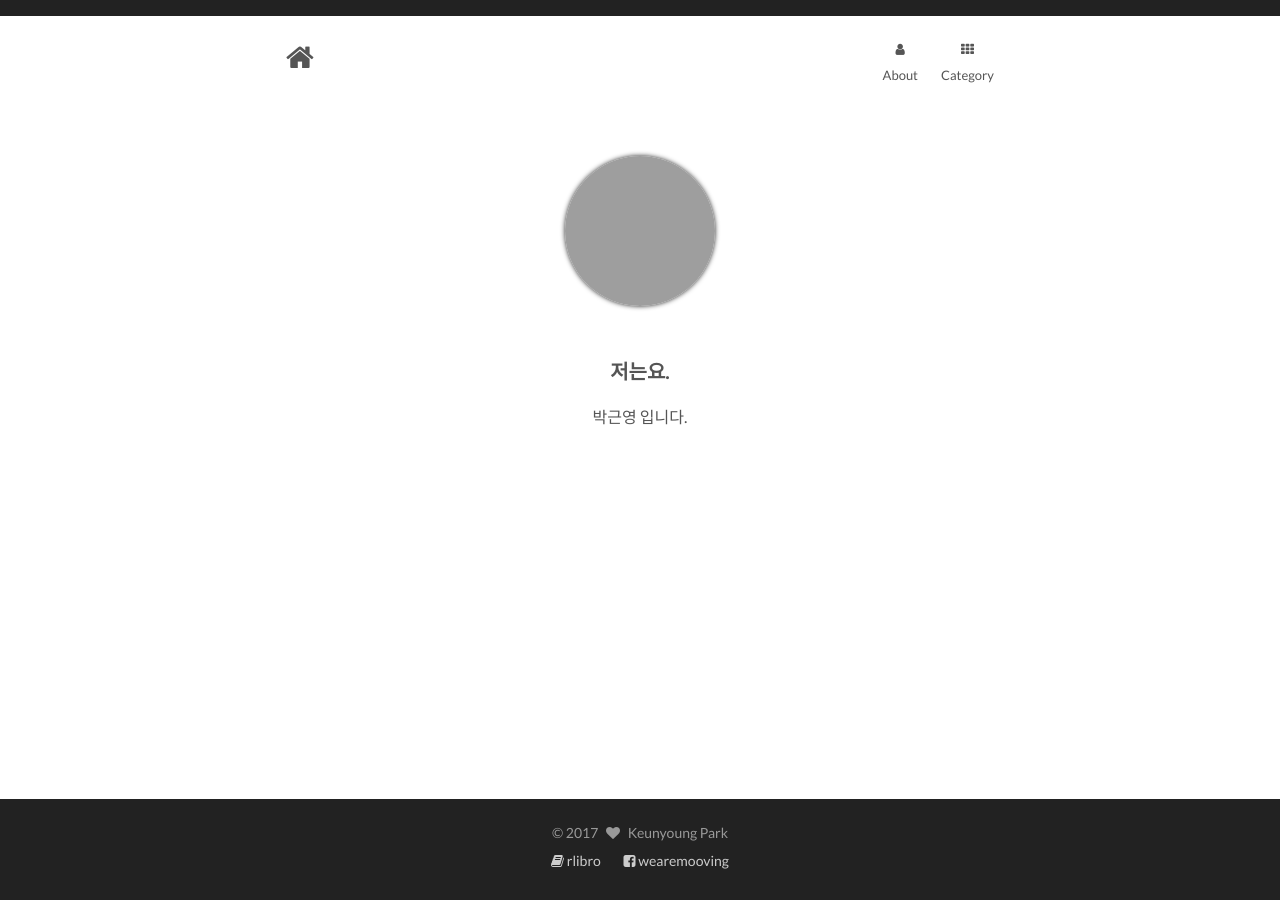
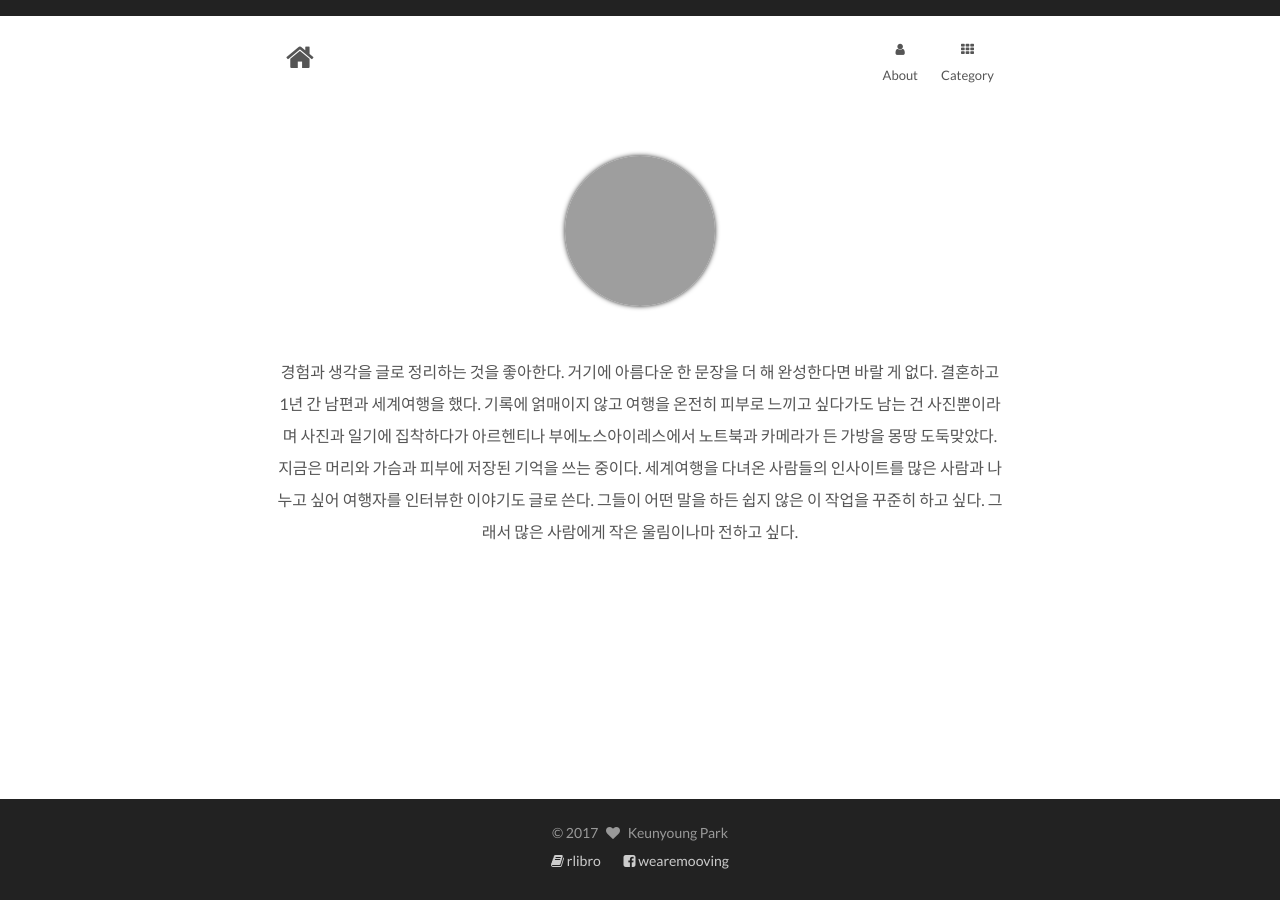
Before and after one commit to rlibro/rlibro.github.io, a Jekyll site: the page built from about/index.md, in a window 1280 px wide. Built offline with Jekyll 4.4.1, drawn with Linux system fonts in a browser that asks for light colours; grey boxes are pictures that could not be loaded.

Commit message:
about 입력

```diff
--- a/about/index.md
+++ b/about/index.md
@@ -3,6 +3,5 @@ layout: profile
 title: Jane is young
 ---
 
-## 저는요.
-
-박근영 입니다.
+경험과 생각을 글로 정리하는 것을 좋아한다. 거기에 아름다운 한 문장을 더 해 완성한다면 바랄 게 없다.
+결혼하고 1년 간 남편과 세계여행을 했다. 기록에 얽매이지 않고 여행을 온전히 피부로 느끼고 싶다가도 남는 건 사진뿐이라며 사진과 일기에 집착하다가 아르헨티나 부에노스아이레스에서 노트북과 카메라가 든 가방을 몽땅 도둑맞았다. 지금은 머리와 가슴과 피부에 저장된 기억을 쓰는 중이다. 세계여행을 다녀온 사람들의 인사이트를 많은 사람과 나누고 싶어 여행자를 인터뷰한 이야기도 글로 쓴다. 그들이 어떤 말을 하든 쉽지 않은 이 작업을 꾸준히 하고 싶다. 그래서 많은 사람에게 작은 울림이나마 전하고 싶다.
```
Also changed, not shown: 2 other files.
